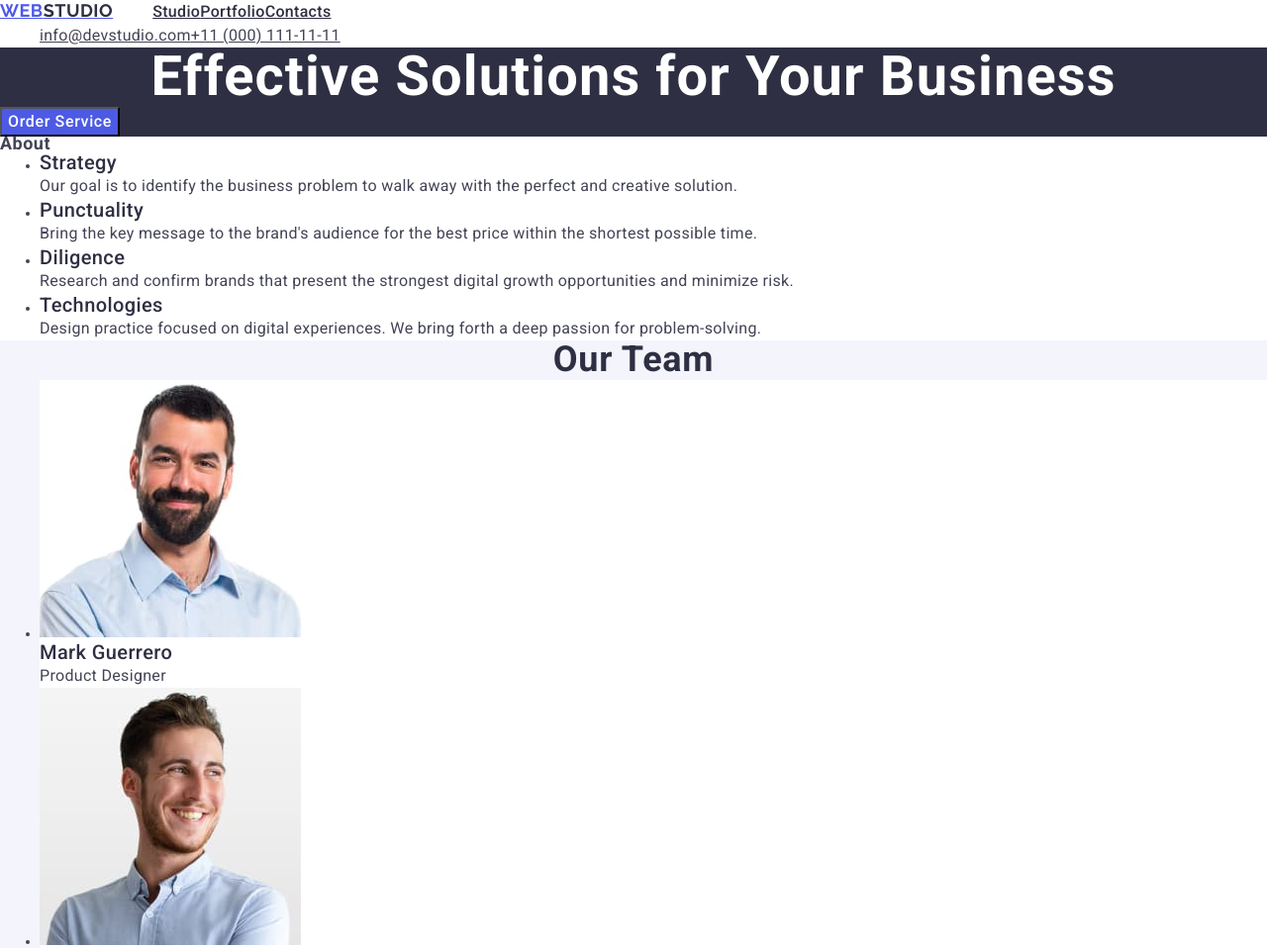
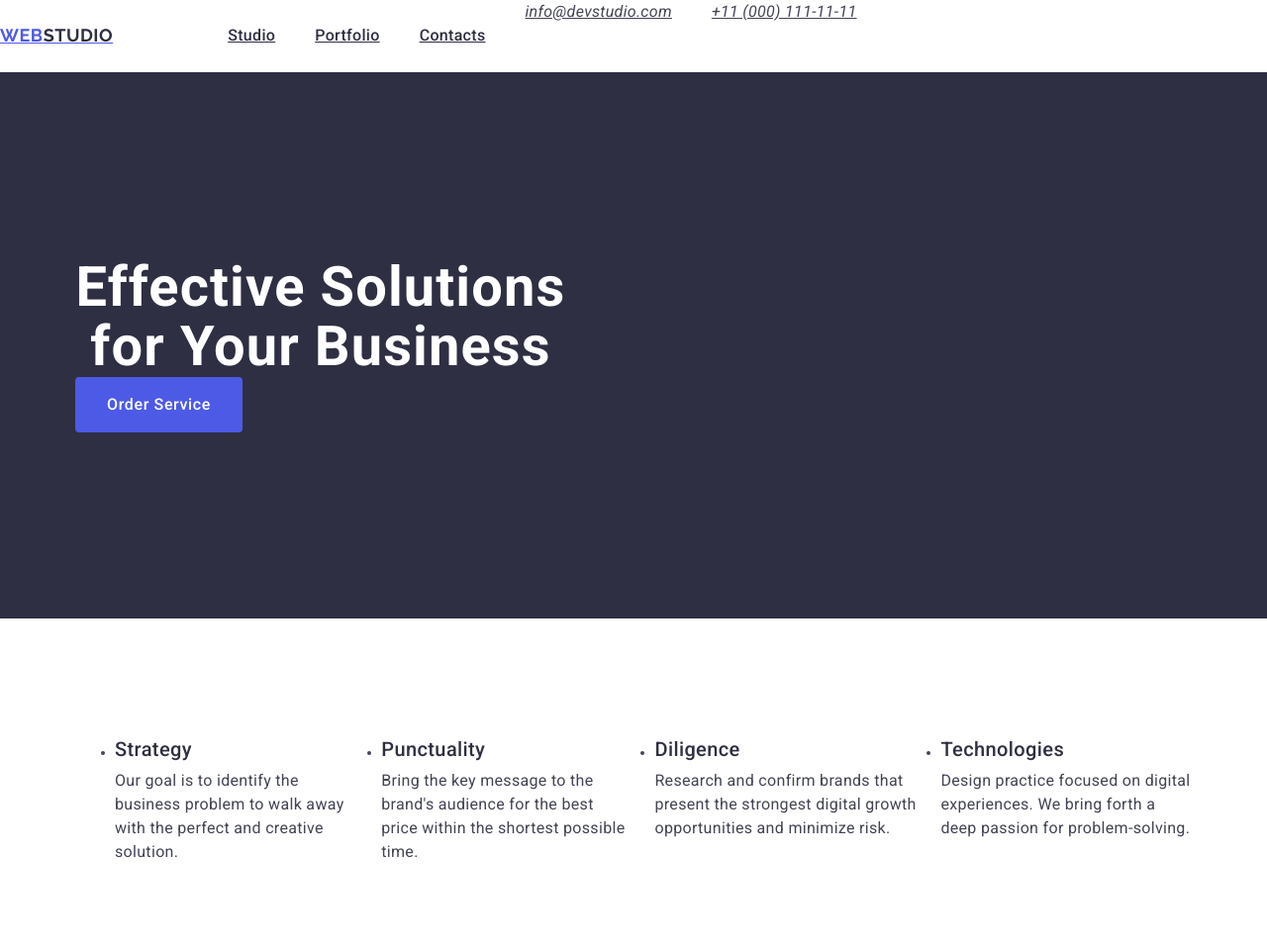
Before and after one commit to yesimbozkurt/goit-markup-hw-03, a plain HTML site: page index.html in a window 1280 px wide. Shown: the top 958 px of the page at 99% size. Drawn offline with nearby package versions, Linux system fonts and the light colour scheme.

Commit message:
ödev3 css eklendi

```diff
--- a/css/styles.css
+++ b/css/styles.css
@@ -1,20 +1,36 @@
 h1, h2, h3, h4, h5, h6, p, ul {
     margin: 0;
 }
-
-nav {
+img {
+    display: block;
+}
+.header {
+    border-bottom: 1px solid #e7e9fc;
+}
+.header-div {
     display: flex;
     flex-direction: row;
+
+}
+.container {
+    width: 1158px;
+    margin: 0 auto;
+    padding: 0 15px;
+}
+.header-nav {
+    display: flex;
+    align-items: center;
 }
 
-nav ul {
+
+/* nav ul {
     display: flex;
     flex-direction: row;
 }
 
 nav ul li {
     list-style-type: none;
-}
+} */
 
 .nav-logo {
     color: #4D5AE5;
@@ -24,13 +40,22 @@ nav ul li {
     line-height: 1.17;
     letter-spacing: 0.03em;
     text-transform: uppercase;
+    margin-right: 76px;
 }
 
 .nav-logo .span-logo {
     color: #2E2F42;
 }
+.navbar-list {
+    display: flex;
+    gap: 40px;
+    list-style: none;
+}
+.navbar-link {
+    padding: 24px 0;
+}
 
-.navbar-right {
+/* .navbar-right {
     font-style: normal;
 }
 
@@ -41,7 +66,7 @@ nav ul li {
 
 .navbar-right ul li {
     list-style-type: none;
-}
+} */
 
 .navbar-list .navbar-link .link {
     color:#2E2F42;
@@ -67,6 +92,11 @@ nav ul li {
 .navbar-right .link:focus {
     color: #404bbf;
 }
+.navbar-right-list {
+    display: flex;
+    gap: 40px;
+    list-style: none;
+}
 
 body {
     font-family: 'Roboto', sans-serif;
@@ -80,6 +110,7 @@ body {
 
 .first-section {
     background-color: #2e2f42;
+    padding: 188px 0;
 }
 
 .first-section-title {
@@ -88,9 +119,13 @@ body {
     text-align: center;
     letter-spacing: 0.02em;
     color: #ffffff;
+    max-width: 496px;
 }
 
 .first-section-button {
+    display: block;
+    border: none;
+    border-radius: 4px;
     background-color: #4D5AE5;
     font-family: "Roboto", sans-serif;
     font-weight: 500;
@@ -98,6 +133,9 @@ body {
     line-height: 1.5;
     letter-spacing: 0.04em;
     color: #ffffff;
+    min-width: 169px;
+    height: 56px;
+    cursor: pointer;
 }
 
 .first-section-button:hover,
@@ -105,13 +143,27 @@ body {
 background-color: #404BBF;
 cursor: pointer;
 }
-
+.second-section {
+    padding: 120px 0;
+}
+.visually-hidden {
+   visibility: hidden;
+   display: none;
+}
+.second-section-ul {
+    display: flex;
+    gap: 24px;
+}
+.second-section-li {
+    width: calc((100%-72px)/4);
+}
 .second-section .second-section-list {
     font-weight: 500;
     font-size: 20px;
     line-height: 1.2;
     letter-spacing: 0.02em;
     color: #2e2f42;
+    margin-bottom: 8px;
 }
 
 .text {
@@ -122,6 +174,7 @@ cursor: pointer;
 }
 .third-section {
     background-color: #f4f4fd;
+    padding: 120px 0;
 }
 
 .third-section-title {
@@ -131,18 +184,34 @@ cursor: pointer;
     letter-spacing: 0.02em;
     text-transform: capitalize;
     color: #2E2F42;
+    margin-bottom: 72px;
+}
+.third-section-team-members-list {
+    display: flex;
+    gap: 24px;
 }
 
 .team-member {
     background-color: #FFFFFF;
+    width: calc((100% - 72px) / 4);
 }
-
+.team-member_name {
+    padding: 32px 0;
+}
 .member-name {
     font-weight: 500;
     font-size: 20px;
     line-height: 1.2;
     letter-spacing: 0.02em;
     color: #2E2F42;
+    text-align: center;
+    margin-bottom: 8px;
+}
+.team-member_name .text {
+    text-align: center;
+}
+.fourth-section {
+    padding: 120px 0;
 }
 
 .fourth-section-title {
@@ -152,8 +221,23 @@ cursor: pointer;
     letter-spacing: 0.02em;
     text-transform: capitalize;
     color: #2E2F42;
+    margin-bottom: 72px;
 }
-
+.fourth-section-ul {
+    display: flex;
+    flex-wrap: wrap;
+    column-gap: 24px;
+    row-gap: 48px;
+}
+.fourth-section-list{
+    width: calc((100% - 72px) / 4);
+}
+.fourth-section_app{
+    padding: 32px 16px;
+    border: 1px solid #e7e9fc;
+    border-top: none;
+    margin-bottom: 8px;
+}
 .fourth-section_item {
     font-weight: 500;
     font-size: 20px;
@@ -178,6 +262,9 @@ footer {
     letter-spacing: 0.02em;
     background-color: #2E2F42;
 }
+.footer {
+    padding: 100px 0;
+}
 
 .footer-logo {
     color: #4D5AE5;
@@ -187,6 +274,8 @@ footer {
     line-height: 1.17;
     letter-spacing: 0.03em;
     text-transform: uppercase;
+    display: inline-block;
+    margin-bottom: 16px;
 }
 
 span{
@@ -196,4 +285,5 @@ span{
     line-height: 1.5;
     color: #f4f4fd;
     letter-spacing: 0.02em;
+    max-width: 264px;
    }
--- a/index.html
+++ b/index.html
@@ -19,8 +19,9 @@
 </head>
 <body>
 
- <header>
-    <nav>
+ <header class="header">
+    <div class="header-div" class="container">
+        <nav class="header-nav">
             <a href="./index.html" class="nav-logo">Web<span class="span-logo">Studio</span></a>
             <ul class="navbar-list">
                 <li class="navbar-link"><a class="link" href="./index.html">Studio</a></li>
@@ -31,121 +32,158 @@
 
         <address class="navbar-right" id="navbar-right">
 
-         <ul>
+            <ul class="navbar-right-list">
                 <li><a class="link" href="mailto:info@devstudio.com">info@devstudio.com</a></li>
                 <li><a class="link" href="tel:+110001111111">+11 (000) 111-11-11</a></li>
             </ul>
         </address>
+
+    </div>
 
 
  </header>
 
  <main>
     <section class="first-section" id="studio">
+        <div class="container">
             <h1 class="first-section-title">
                 Effective Solutions
                 for Your Business</h1>
             <button class="first-section-button" type="button">
                 Order Service</button>
+        </div>
+
     </section>
 
 
 <section class="second-section" id="about">
-    <h2>About</h2>
-    <ul>
-        <li id="strategy">
+    <div class="container">
+        <h2 class="visually-hidden">About</h2>
+        <ul class="second-section-ul">
+            <li class="second-section-li" id="strategy">
                 <h3 class="second-section-list">Strategy</h3>
-            <p class="text">Our goal is to identify the business problem to walk away with the perfect and creative solution. </p>
+                <p class="text">Our goal is to identify the business problem to walk away with the perfect and creative
+                    solution. </p>
             </li>
-        <li id="punctuality">
+            <li class="second-section-li" id="punctuality">
                 <h3 class="second-section-list">Punctuality</h3>
-            <p class="text">Bring the key message to the brand's audience for the best price within the shortest possible time.</p>
+                <p class="text">Bring the key message to the brand's audience for the best price within the shortest
+                    possible time.</p>
             </li>
-        <li id="diligence">
+            <li class="second-section-li" id="diligence">
                 <h3 class="second-section-list">Diligence</h3>
-            <p class="text">Research and confirm brands that present the strongest digital growth opportunities and minimize risk.</p>
+                <p class="text">Research and confirm brands that present the strongest digital growth opportunities and
+                    minimize risk.</p>
             </li>
-        <li id="technologies">
+            <li class="second-section-li" id="technologies">
                 <h3 class="second-section-list">Technologies</h3>
-            <p class="text">Design practice focused on digital experiences. We bring forth a deep passion for problem-solving.</p>
+                <p class="text">Design practice focused on digital experiences. We bring forth a deep passion for
+                    problem-solving.</p>
             </li>
         </ul>
+    </div>
+
 </section>
 
 
 <section class="third-section" id="our-team">
+    <div class="container">
         <h2 class="third-section-title">Our Team</h2>
 
         <ul class="third-section-team-members-list">
             <li class="team-member" id="Mark-Guerrero">
                 <img src="./images/mark-guerrero.jpg" alt="Mark Guerrero, Product Designer" width="264">
+                <div class="team-member_name">
                     <h3 class="member-name">Mark Guerrero</h3>
                     <p class="text">Product Designer</p>
+                </div>
             </li>
 
             <li class="team-member" id="Tom-Ford">
                 <img src="./images/tom-ford.jpg" alt="Tom Ford, Frontend Developer" width="264">
+                <div class="team-member_name">
                     <h3 class="member-name">Tom Ford</h3>
                     <p class="text">Frontend Developer</p>
+                </div>
             </li>
             <li class="team-member" id="Camila-Garcia">
                 <img src="./images/camila-garcia.jpg" alt="Camila Garcia,Marketing" width="264">
+                <div class="team-member_name">
                     <h3 class="member-name">Camila Garcia</h3>
                     <p class="text">Marketing</p>
+                </div>
             </li>
-
             <li class="team-member" id="Daniel-Wilson">
                 <img src="./images/daniel-wilson.jpg" alt="Daniel Wilson, UI Designer" width="264">
+                <div class="team-member_name">
                     <h3 class="member-name">Daniel Wilson</h3>
                     <p class="text">UI Designer</p>
+                </div>
             </li>
         </ul>
 
-
+    </div>
 
 </section>
 
 <section class="fourth-section" id="portfolio">
+    <div class="container">
         <h2 class="fourth-section-title">Our Portfolio</h2>
-    <ul>
-        <li>
+        <ul class="fourth-section-ul">
+            <li class="fourth-section-list">
                 <img src="./images/bank-app.jpg" alt="banking-app" width="360">
+                <div class="fourth-section_app">
                     <h3 class="fourth-section_item">Banking App</h3>
                     <p class="text">App</p>
+                </div>
             </li>
             <li>
                 <img src="./images/payment.jpg" alt="payment" width="360">
+                <div class="fourth-section_app">
                     <h3 class="fourth-section_item">Cashless Payment</h3>
                     <p class="text">Marketing</p>
+                </div>
             </li>
             <li>
                 <img src="./images/meditation.jpg" alt="meditation-app" width="360">
+                <div class="fourth-section_app">
                     <h3 class="fourth-section_item">Meditation App</h3>
                     <p class="text">App</p>
+                </div>
             </li>
             <li>
                 <img src="./images/taxi.jpg" alt="taxi-service" width="360">
+                <div class="fourth-section_app">
                     <h3 class="fourth-section_item">Taxi Service</h3>
                     <p class="text">Marketing</p>
+                </div>
             </li>
             <li>
                 <img src="./images/screen.jpg" alt="screen" width="360">
+                <div class="fourth-section_app">
                     <h3 class="fourth-section_item">Screen Illustrations</h3>
                     <p class="text">Design</p>
+                </div>
             </li>
             <li>
                 <img src="./images/courses.jpg" alt="courses" width="360">
+                <div class="fourth-section_app">
                     <h3 class="fourth-section_item">Online Courses</h3>
                     <p class="text">Marketing</p>
+                </div>
             </li>
         </ul>
+    </div>
+
 </section>
  </main>
 
  <footer class="footer">
-
+    <div class="container">
         <a class="footer-logo" href="./index.html">Web<span class="span-logo">Studio</span></a>
-    <p class="footer-text">Increase the flow of customers and sales for your business with digital marketing & growth solutions.</p>
+        <p class="footer-text">Increase the flow of customers and sales for your business with digital marketing & growth
+            solutions.</p>
+    </div>
 
  </footer>
 
```
Lines whose indentation alone changed are shown as unchanged.
